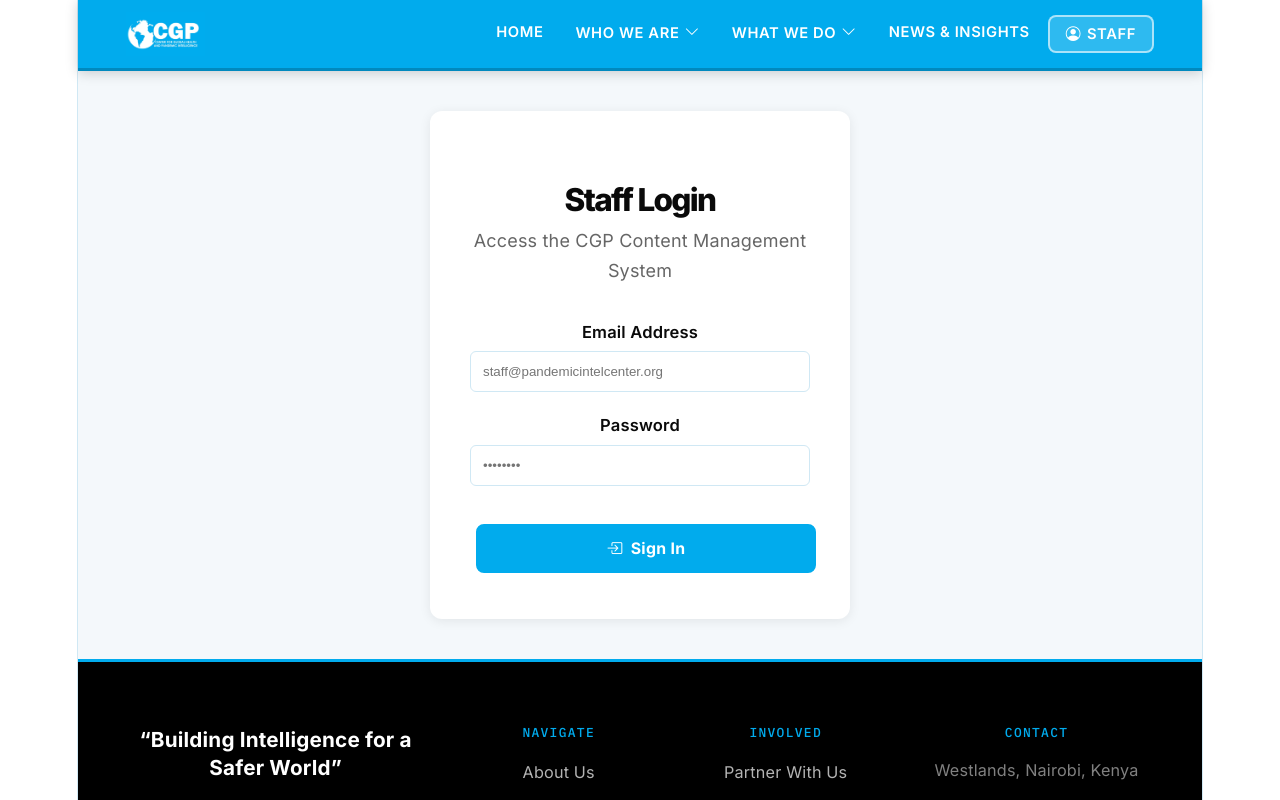
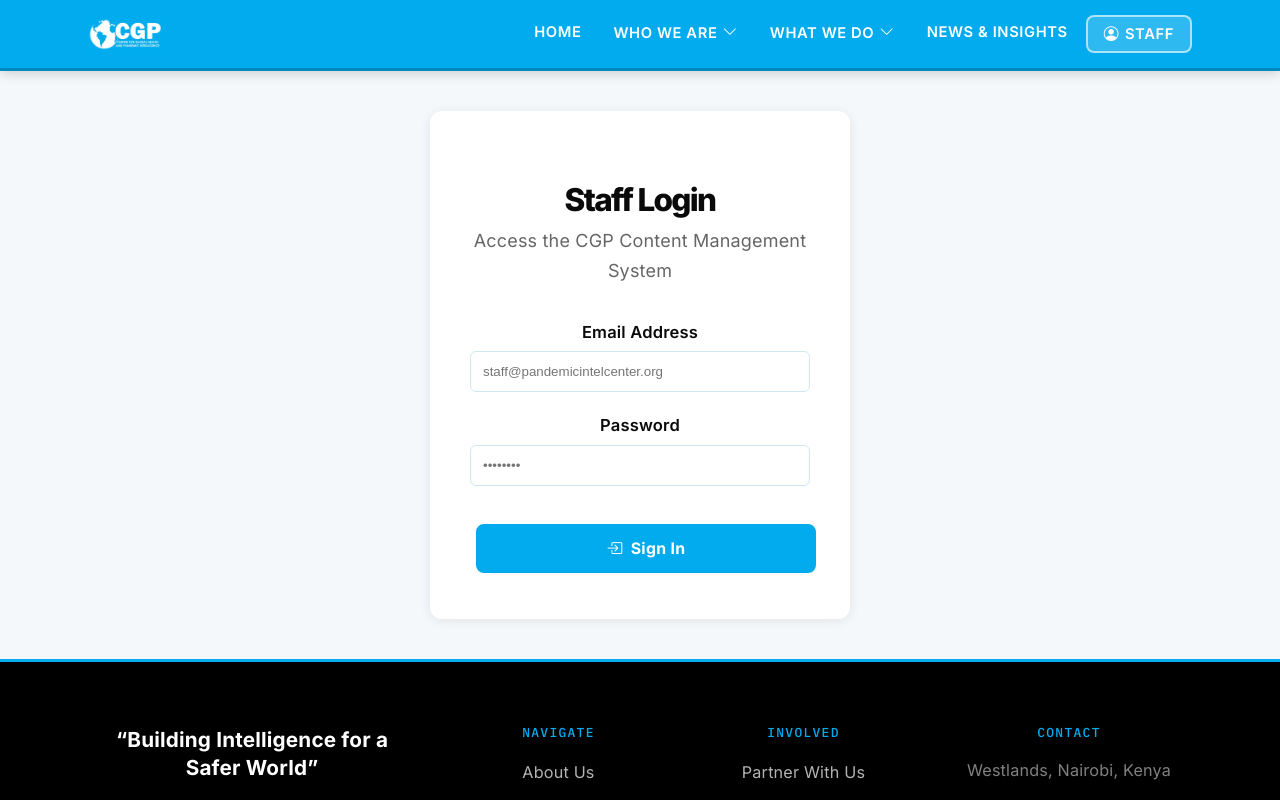
Before and after one commit to Benjakusa/CGHI, a React (Vite) app in the folder frontend/: page /admin/login in a window 1280 px wide. Shown: the top 800 px of the page. Built offline with nearby package versions, Linux system fonts and the light colour scheme; no server answers.

Commit message:
fix: full-screen layout (remove 1126px limit) + mobile hamburger dropdown toggle + auto-init site.js

```diff
--- a/frontend/public/site.js
+++ b/frontend/public/site.js
@@ -154,3 +154,6 @@
   });
 
 };
+
+// Auto-run on load
+document.addEventListener('DOMContentLoaded', window.initSiteLogic);
--- a/frontend/src/components/Navbar.jsx
+++ b/frontend/src/components/Navbar.jsx
@@ -54,7 +54,17 @@
                 <nav className="primary-nav" aria-label="Primary">
                     <a href="/" className={activePage === 'home' ? 'active' : ''} onClick={closeNav}>Home</a>
                     <div className="dropdown">
-                        <button className="dropbtn">Who We Are <span aria-hidden="true"><i className="bi bi-chevron-down"></i></span></button>
+                        <button className="dropbtn" onClick={(e) => {
+                            if (window.innerWidth <= 900) {
+                                e.stopPropagation();
+                                const content = e.currentTarget.nextElementSibling;
+                                if (content) {
+                                    const isOpen = content.classList.contains('open');
+                                    document.querySelectorAll('.dropdown-content.open').forEach(d => d.classList.remove('open'));
+                                    if (!isOpen) content.classList.add('open');
+                                }
+                            }
+                        }}>Who We Are <span aria-hidden="true"><i className="bi bi-chevron-down"></i></span></button>
                         <div className="dropdown-content">
                             <a href="/about" onClick={closeNav}>About Us</a>
                             <a href="/careers" onClick={closeNav}>Careers</a>
@@ -63,7 +73,17 @@
                         </div>
                     </div>
                     <div className="dropdown">
-                        <button className="dropbtn">What We Do <span aria-hidden="true"><i className="bi bi-chevron-down"></i></span></button>
+                        <button className="dropbtn" onClick={(e) => {
+                            if (window.innerWidth <= 900) {
+                                e.stopPropagation();
+                                const content = e.currentTarget.nextElementSibling;
+                                if (content) {
+                                    const isOpen = content.classList.contains('open');
+                                    document.querySelectorAll('.dropdown-content.open').forEach(d => d.classList.remove('open'));
+                                    if (!isOpen) content.classList.add('open');
+                                }
+                            }
+                        }}>What We Do <span aria-hidden="true"><i className="bi bi-chevron-down"></i></span></button>
                         <div className="dropdown-content">
                             <a href="/what-we-do" onClick={closeNav}>Overview</a>
                             <a href="/projects" onClick={closeNav}>Projects &amp; Impact</a>
--- a/frontend/src/index.css
+++ b/frontend/src/index.css
@@ -55,11 +55,10 @@
 }
 
 #root {
-  width: 1126px;
+  width: 100%;
   max-width: 100%;
-  margin: 0 auto;
+  margin: 0;
   text-align: center;
-  border-inline: 1px solid var(--border);
   min-height: 100svh;
   display: flex;
   flex-direction: column;
```
